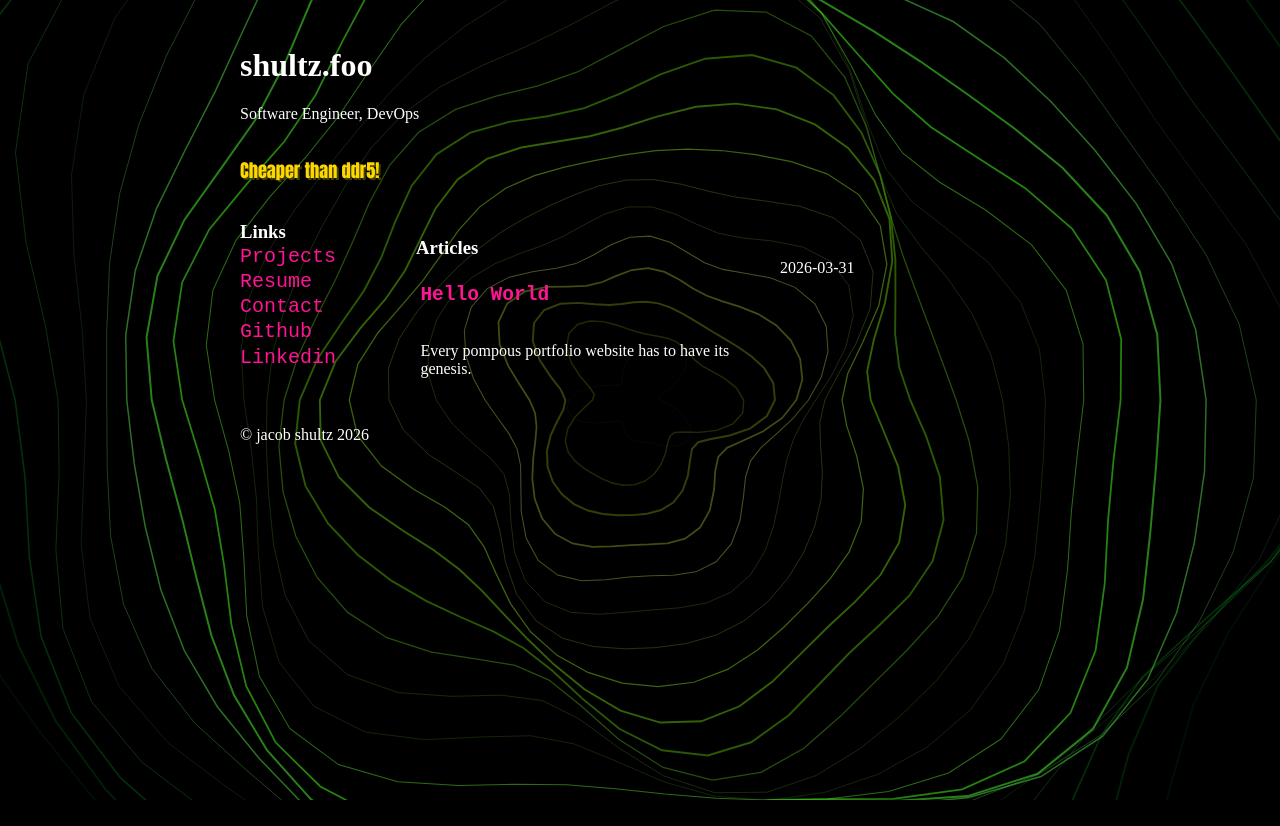
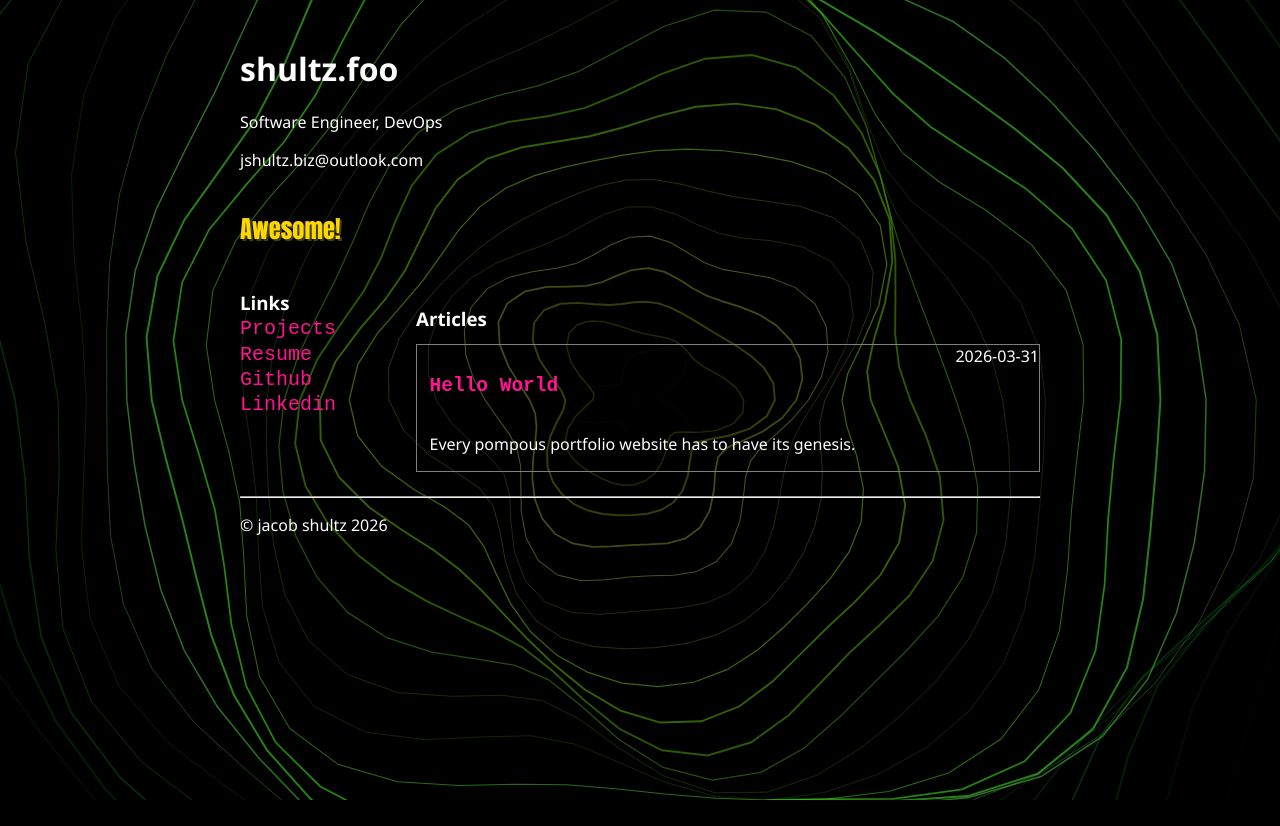
Before and after one commit to jacobshultz/my-website, a Next.js app: page / in a window 1280 px wide. Built offline with nearby package versions, Linux system fonts and the light colour scheme.

Commit message:
final commit before containerization

```diff
--- a/app/article-viewer/[slug]/page.tsx
+++ b/app/article-viewer/[slug]/page.tsx
@@ -4,6 +4,7 @@ import matter from "gray-matter";
 import { remark } from "remark";
 import html from "remark-html";
 import { notFound } from "next/navigation";
+import Return from "@/components/return"
 
 interface PageProps {
   params: { slug: string };
@@ -25,7 +26,7 @@ export default async function ArticleViewer({ params }: PageProps) {
 
   return (
     <article>
-      <a href="/">&lt;- Back</a>
+      <Return />
       <div>
         <h2>{data.title || "Untitled"}</h2>
         <span>{data.date?.toISOString().split("T")[0] || "Unknown date"}</span>
--- a/app/layout.tsx
+++ b/app/layout.tsx
@@ -19,6 +19,7 @@ export default function RootLayout({
           <h1>shultz.foo</h1>
           <div>{children}</div>
           <footer>
+            <hr />
             <p>&copy; jacob shultz {new Date().getFullYear()}</p>
           </footer>
         </main>
--- a/app/page.tsx
+++ b/app/page.tsx
@@ -11,13 +11,14 @@ export default function Home() {
     <>
       <section>
         <p>Software Engineer, DevOps</p>
+        <p>jshultz.biz@outlook.com</p>
         <p id="splash">{greeting}</p>
       </section>
 
       <div style={{ display: "flex", gap: "5%" }}>
         <Nav links={linksData} />
 
-        <ul>
+        <ul id="articles-container">
           <h3>Articles</h3>
           {articles.map((article) => (
             <li key={article.filename} className="article-item">
--- a/app/projects/page.tsx
+++ b/app/projects/page.tsx
@@ -4,6 +4,7 @@ export default function Projects() {
     return (
         <>
             <Return/>
+            <h1 style={{textAlign: "center"}}>My Work</h1>
         </>
     );
 }
--- a/components/return.tsx
+++ b/components/return.tsx
@@ -1,5 +1,5 @@
 export default function Return() {
   return (
-    <a className="bigger" href="/">&lt;- Return</a>
+    <a className="bigger" style={{fontWeight: "bolder"}} href="/">&lt;- Return</a>
   );
 }
--- a/data/greetings.json
+++ b/data/greetings.json
@@ -8,7 +8,7 @@
     "100% Vegan!",
     "100% Organic!",
     "100% Vegetarian!",
-    "Flashing colors!",
+    "Super saturated!",
     "One of a kind!",
     "Holy cow, man!",
     "Check it out!",
@@ -27,19 +27,36 @@
     "One of a kind!",
     "The foo is a spy!",
     "Information wants to be free!",
-    "Software wants to be free!",
     "Done in the light!",
     "Testificates!",
     "Also check out kumapauz.dev!",
+    "Also check out thiccswiss.com!",
     "Ping the human!",
     "A foo for you!",
     "You'se guys!",
     "!!1!",
     "Containerized!",
     "funny animals!",
+    "I've Got Rights!",
     "Hidden Power!",
     "Do It Again!",
     "Wassup!",
+    "It's a wonder I can think at all!",
     "SR20DET!",
+    "Rock and Stone!",
+    "Wandering the Mojave!",
+    "Wandering the Commonwealth!",
+    "I have a plan, Arthur!",
+    "Rise and shine, mister Freeman!",
+    "Oof!",
+    "Epic!",
+    "Go 'Stillers!",
+    "So easy even Maddox F. can do it!",
+    "So easy even Justin H. can do it!",
+    "So easy even Gibby can do it!",
+    "So easy even Joe G. can do it!",
+    "Still trying to find the CSS files!",
+    "Powered by React and Next.js!",
+    "I <3 Lauren!",
     "Can complete a CAPTCHA!"
 ]
--- a/data/links.json
+++ b/data/links.json
@@ -1,7 +1,6 @@
 [
     {"url": "/projects", "newTab": false, "label": "Projects"},
-    {"url": "/resume", "newTab": false, "label": "Resume"},
-    {"url": "/","newTab": false, "label": "Contact"},
+    {"url": "/jacobshultz.pdf", "newTab": true, "label": "Resume"},
     {"url": "https://github.com/jacobshultz", "newTab": true, "label": "Github"},
     {"url": "https://www.linkedin.com/in/jshultz-dev/","newTab": true, "label": "Linkedin"}
 ]
--- a/styles/globals.css
+++ b/styles/globals.css
@@ -1,5 +1,6 @@
 :root {
   background-color: black;
+  font-family: 'Segoe UI', Tahoma, Geneva, Verdana, sans-serif;
 }
 
 ::selection {
@@ -22,15 +23,20 @@ nav {
     gap: 1%;
 }
 
+#articles-container {
+  flex: 1;
+}
+
 .article-item {
+  margin-top: 2%;
+  border: 1px solid gray;
   display: grid;
-  padding-left: 1%;
+  padding-left: 2%;
   grid-template-columns: auto auto;
 }
 
-.article-item h2 {
-  padding-top: 0;
-  padding-bottom: 0;
+.article-item span {
+  justify-self: end;
 }
 
 .bg-wrapper {
@@ -75,7 +81,7 @@ a:active {
 
 #splash {
   font-family: Impact, Haettenschweiler, 'Arial Narrow Bold', sans-serif;
-  font-size: large;
+  font-size: x-large;
   font-weight: 900;
   color: gold;
   text-shadow: 2px 2px 0px #3F3F00;
```
